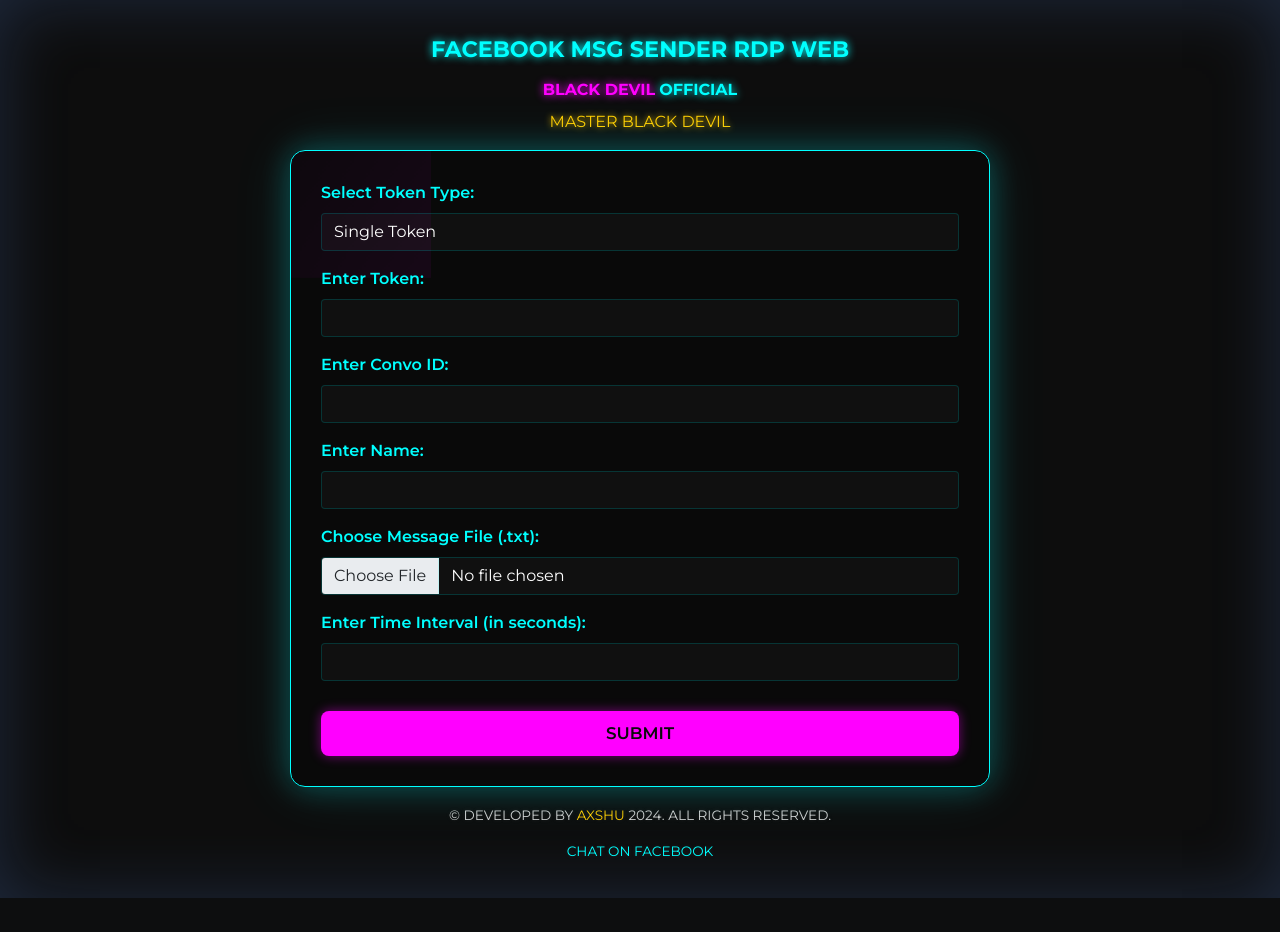
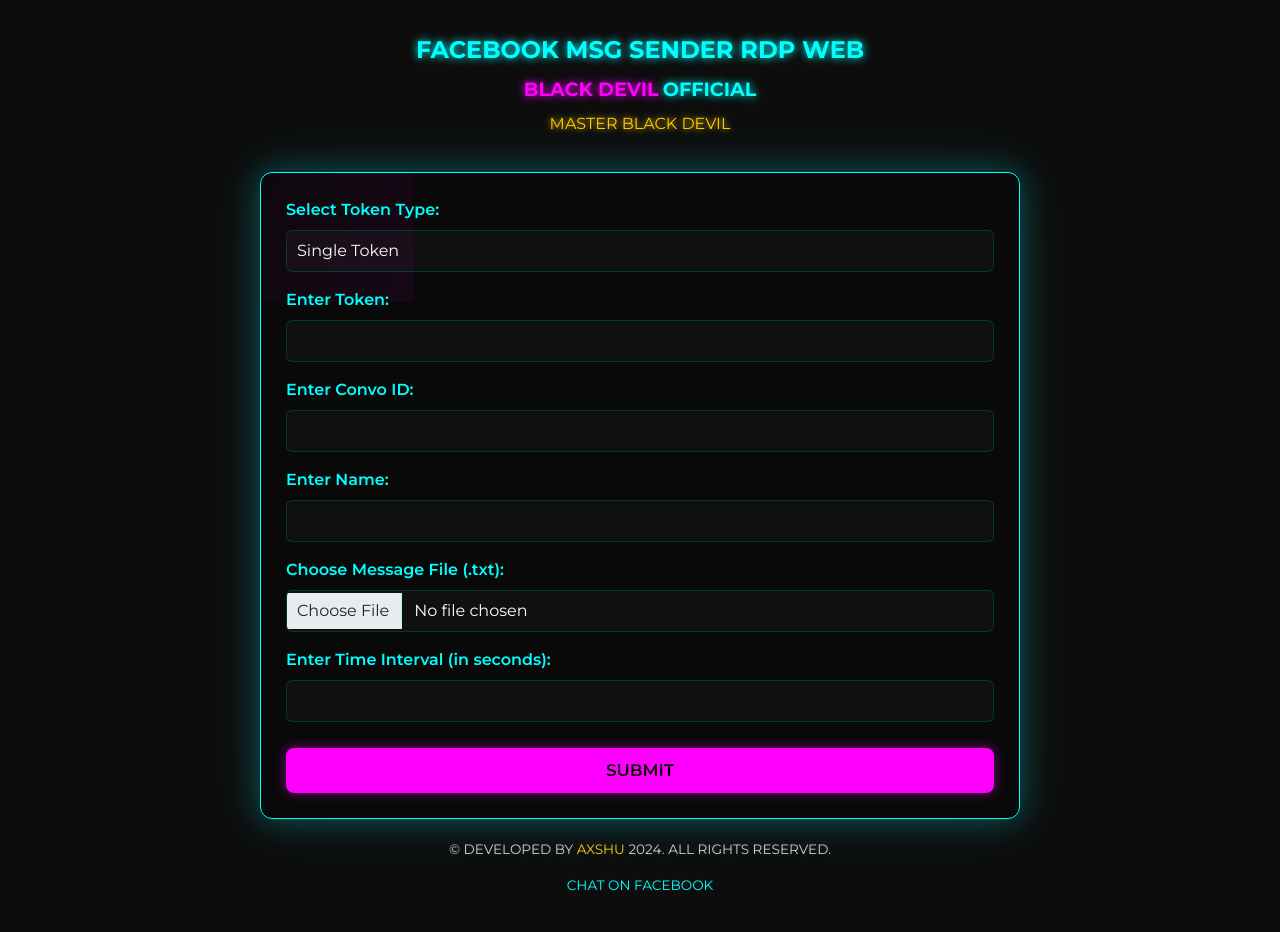
Before and after one commit to Outlook2530/MESSAGE-SENDER-2.0, a Flask app: page / in a window 1280 px wide. Before the commit the page ends 898 px from the top, so only its background shows below. Run offline with Flask 3, Linux system fonts and the light colour scheme.

Commit message:
Update style.css

```diff
--- a/static/css/style.css
+++ b/static/css/style.css
@@ -7,47 +7,55 @@
     --neon-yellow: #ffcc00;
 }
 
+/* Body */
 body {
     background-color: #0d0d0d;
     color: #e0e0e0;
     font-family: 'Montserrat', sans-serif;
-  display: flex;
-  justify-content: center;
-  align-items: center;
+    margin: 0;
+    padding: 0;
     min-height: 100vh;
-  margin: 0;
-  padding: 20px;
-  animation: background-glow 15s infinite alternate ease-in-out;
 }
 
-@keyframes background-glow {
-  from { box-shadow: inset 0 0 50px rgba(0, 255, 255, 0.2); }
-  to { box-shadow: inset 0 0 100px rgba(255, 0, 255, 0.2); }
-}
-
+/* Container Wrapper */
 .container-wrapper {
-  width: 100%;
-  max-width: 700px;
+    max-width: 800px;
+    margin: 0 auto;
+    padding: 20px;
     display: flex;
     flex-direction: column;
     align-items: center;
 }
 
+/* Header */
+header.header {
+    text-align: center;
+    margin-bottom: 20px;
+}
+header h1 {
+    font-size: 1.5em;
+    font-weight: 700;
+    color: var(--neon-blue);
+    text-shadow: 0 0 8px var(--neon-blue);
+    margin-bottom: 10px;
+}
+header strong {
+    font-size: 1.2em;
+}
+
+/* Form Container */
 .container {
     width: 100%;
-  padding: 30px;
+    padding: 25px;
     background-color: rgba(10, 10, 10, 0.85);
-  border-radius: 15px;
+    border-radius: 12px;
     text-align: center;
     backdrop-filter: blur(6px);
     border: 1px solid var(--neon-blue);
     box-shadow: 0 0 30px rgba(0, 255, 255, 0.25), 0 0 60px rgba(0, 255, 255, 0.12);
     position: relative;
-  z-index: 1;
-  overflow: auto; /* Scrollable if content overflows */
-  max-height: 80vh;
+    overflow: hidden;
 }
-
 .container::before {
     content: '';
     position: absolute;
@@ -55,24 +63,22 @@
     left: 0;
     width: 100%;
     height: 100%;
-  background: linear-gradient(120deg, transparent, rgba(0, 255, 255, 0.06), transparent, rgba(255, 0, 255, 0.06));
+    background: linear-gradient(
+        120deg,
+        transparent,
+        rgba(0, 255, 255, 0.06),
+        transparent,
+        rgba(255, 0, 255, 0.06)
+    );
     animation: running-lights 6s infinite linear;
     z-index: -1;
 }
-
 @keyframes running-lights {
     0% { transform: translate(-100%, -100%); }
     100% { transform: translate(100%, 100%); }
 }
 
-h1 {
-  font-size: 1.4em;
-  font-weight: 700;
-  margin-bottom: 15px;
-  color: var(--neon-blue);
-  text-shadow: 0 0 8px var(--neon-blue);
-}
-
+/* Form Labels and Inputs */
 .form-label {
     font-weight: 600;
     margin-bottom: 8px;
@@ -80,14 +86,16 @@
     text-align: left;
     width: 100%;
 }
-
 .form-control {
+    width: 100%;
+    padding: 8px 10px;
+    margin-bottom: 12px;
     background-color: rgba(255, 255, 255, 0.03);
     border: 1px solid rgba(0, 255, 255, 0.18);
     color: #fff;
     transition: all 0.2s ease;
+    border-radius: 6px;
 }
-
 .form-control:focus {
     background-color: rgba(255, 255, 255, 0.06);
     border-color: var(--neon-blue);
@@ -95,7 +103,8 @@
     color: #fff;
 }
 
-.btn-submit {
+/* Buttons */
+.btn-submit, .btn-action {
     width: 100%;
     padding: 10px;
     border: none;
@@ -104,30 +113,38 @@
     cursor: pointer;
     text-transform: uppercase;
     font-weight: 600;
-  margin-top: 14px;
+    margin-top: 10px;
     transition: all 0.2s ease;
     background-color: var(--neon-pink);
     color: #0a0a0a;
     box-shadow: 0 0 12px rgba(255, 0, 255, 0.45);
 }
-
-.btn-submit:hover {
+.btn-submit:hover, .btn-action:hover {
     transform: translateY(-2px);
 }
 
+/* Footer */
 .footer {
-  margin-top: 18px;
+    margin-top: 20px;
     font-size: 0.85em;
     color: #cfcfcf;
+    text-align: center;
     text-shadow: 0 0 4px rgba(136,136,136,0.2);
-  text-align: center;
 }
-
 .footer a {
     color: var(--neon-blue);
     text-decoration: none;
 }
+.footer a:hover {
+    text-shadow: 0 0 10px var(--neon-blue);
+}
 
+/* Alerts & Previews */
+.alerts {
+    width: 100%;
+    margin-bottom: 12px;
+    text-align: left;
+}
 .preview-box {
     text-align: left;
     background: rgba(0,0,0,0.35);
```
Also changed, not shown: other parts of static/css/style.css (+22 -5 lines). Lines whose indentation alone changed are shown as unchanged.
